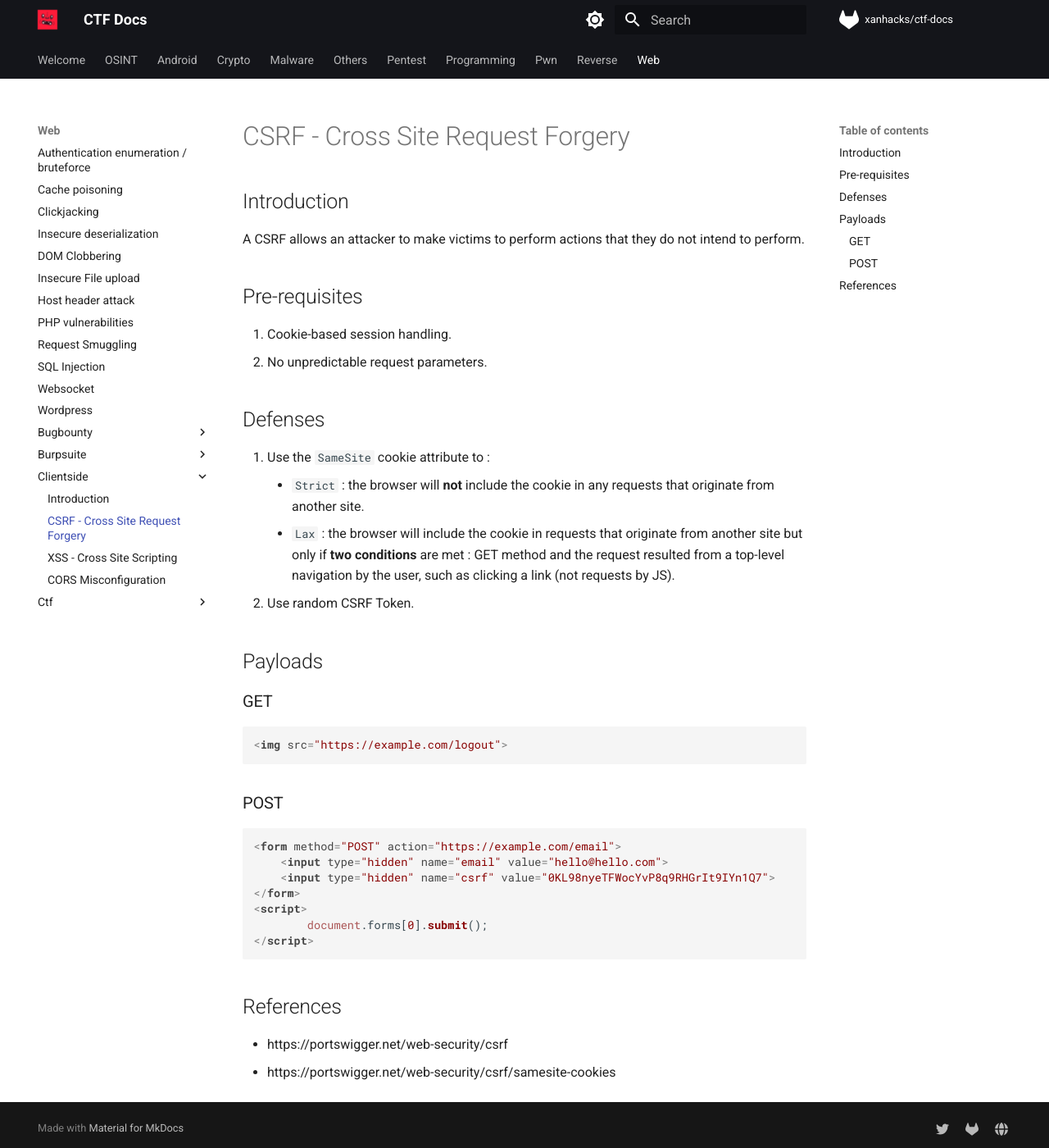
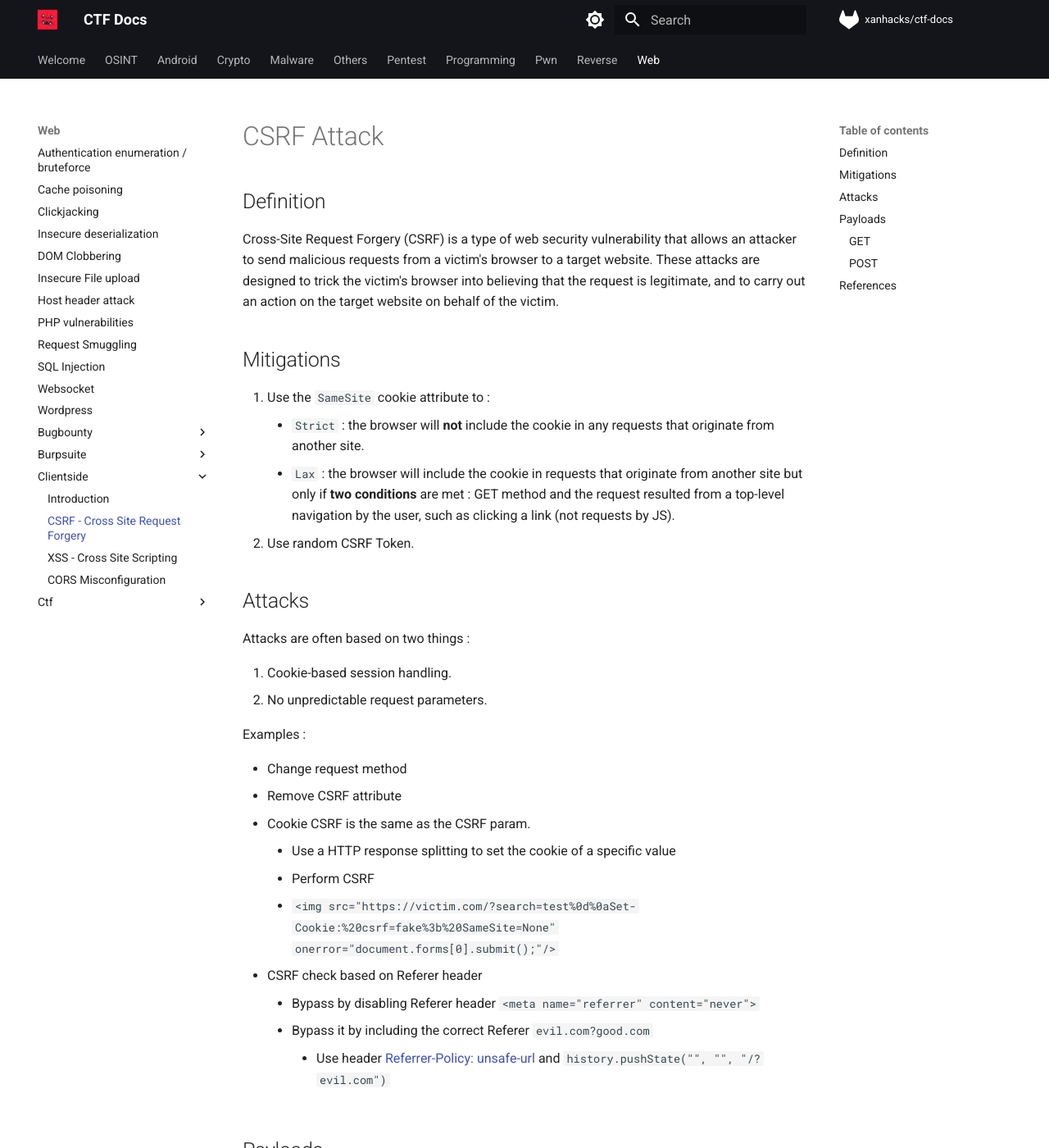
Before and after one commit to xanhacks/ctf-docs, an MkDocs documentation site: the page built from docs/web/clientside/02-CSRF.md, in a window 1280 px wide and 1400 px high. Shown: the whole window at 82% size. Built offline with MkDocs 1.6.1 and Material for MkDocs 9.7.7, drawn with Linux system fonts in a browser that asks for light colours; nearby versions of some CDN libraries; comment, search, counter and statistics services are not loaded.

Commit message:
add CSRF info

```diff
--- a/docs/web/clientside/02-CSRF.md
+++ b/docs/web/clientside/02-CSRF.md
@@ -3,21 +3,38 @@ title: CSRF - Cross Site Request Forgery
 description: Introduction Cross Site Request Forgery
 ---
 
-## Introduction
+# CSRF Attack
 
-A CSRF allows an attacker to make victims to perform actions that they do not intend to perform.
+## Definition
 
-## Pre-requisites
+Cross-Site Request Forgery (CSRF) is a type of web security vulnerability that allows an attacker to send malicious requests from a victim's browser to a target website. These attacks are designed to trick the victim's browser into believing that the request is legitimate, and to carry out an action on the target website on behalf of the victim.
 
-1. Cookie-based session handling.
-2. No unpredictable request parameters.
-
-## Defenses
+## Mitigations
 
 1. Use the `SameSite` cookie attribute to :
     - `Strict` : the browser will **not** include the cookie in any requests that originate from another site.
     - `Lax` :  the browser will include the cookie in requests that originate from another site but only if **two conditions** are met : GET method and the request resulted from a top-level navigation by the user, such as clicking a link (not requests by JS).
 2. Use random CSRF Token.
+
+## Attacks
+
+Attacks are often based on two things :
+
+1. Cookie-based session handling.
+2. No unpredictable request parameters.
+
+Examples :
+
+- Change request method
+- Remove CSRF attribute
+- Cookie CSRF is the same as the CSRF param.
+    - Use a HTTP response splitting to set the cookie of a specific value
+    - Perform CSRF
+    - `<img src="https://victim.com/?search=test%0d%0aSet-Cookie:%20csrf=fake%3b%20SameSite=None" onerror="document.forms[0].submit();"/>`
+- CSRF check based on Referer header
+    - Bypass by disabling Referer header `<meta name="referrer" content="never">`
+    - Bypass it by including the correct Referer `evil.com?good.com`
+        - Use header [Referrer-Policy: unsafe-url](https://developer.mozilla.org/en-US/docs/Web/HTTP/Headers/Referrer-Policy#directives) and `history.pushState("", "", "/?evil.com")`
 
 ## Payloads
 
```
